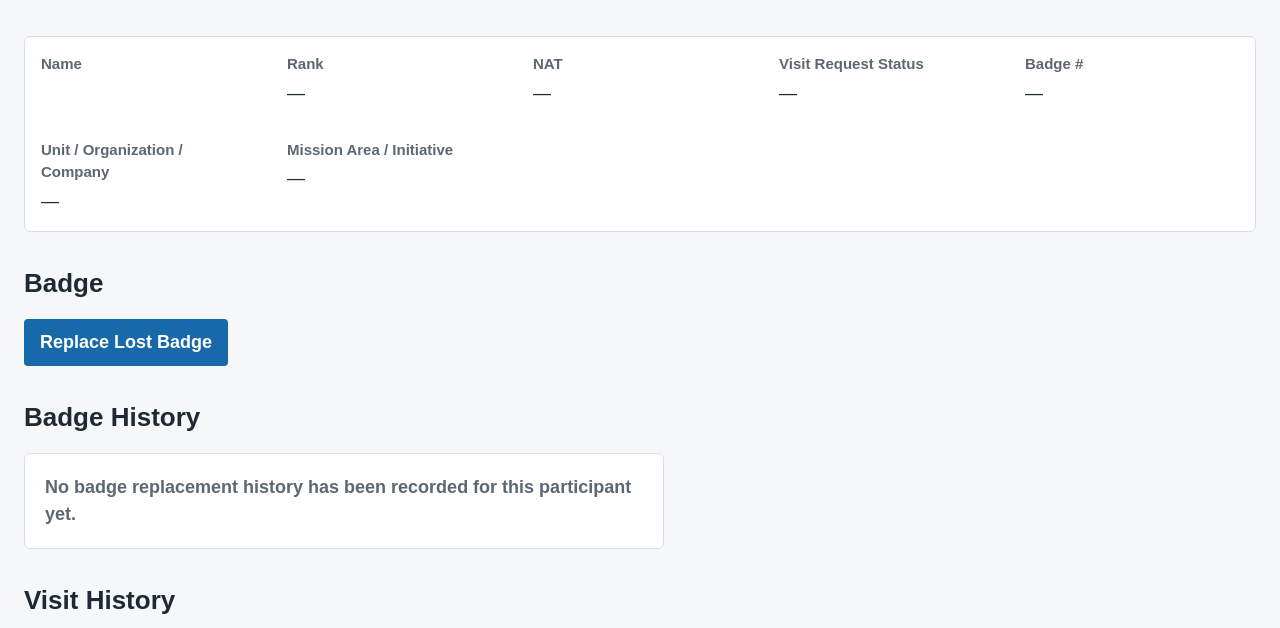
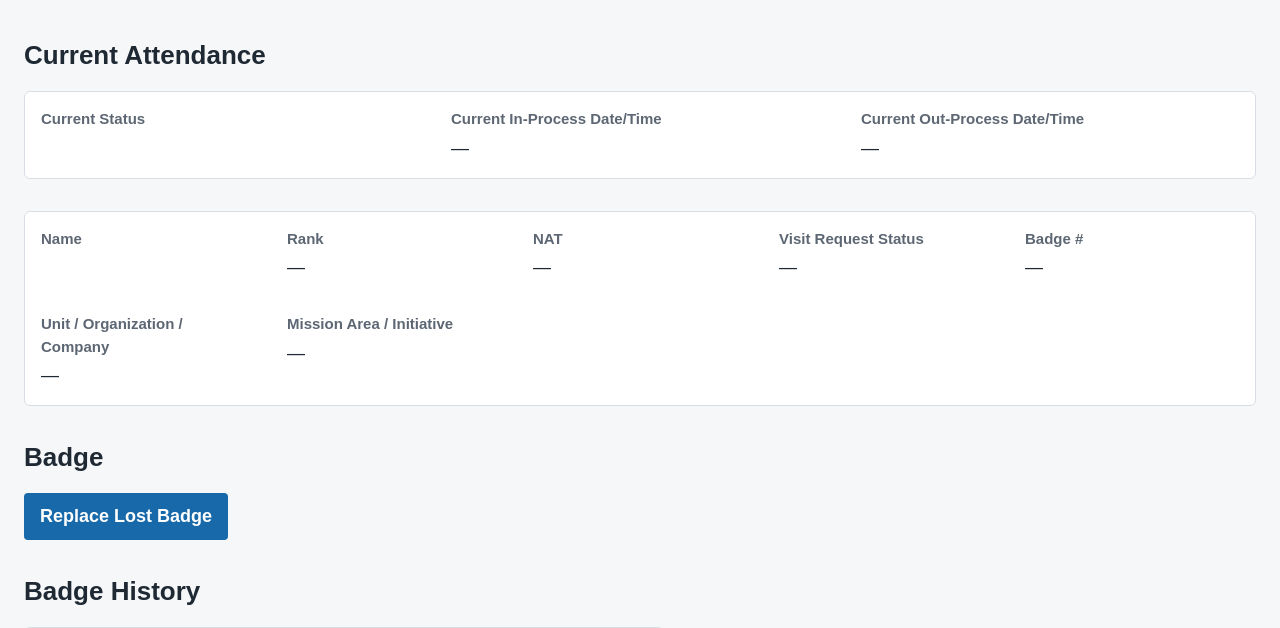
Before and after one commit to gacurl/GroundTrack, a Flask app: template templates/participant_detail.html in a window 1280 px wide. Shown: the part 221-849 px from the top of the page. Run offline with Flask 3, Linux system fonts and the light colour scheme; the template is opened without the code that fills it, so the values that code supplies are empty.

Commit message:
Add participant attendance summary

```diff
--- a/app.py
+++ b/app.py
@@ -759,6 +759,31 @@
     return participant
 
 
+def current_attendance_summary(participant, visits):
+    summary = {
+        "status": participant["status"],
+        "in_process_at": participant["in_process_at"],
+        "out_process_at": participant["out_process_at"],
+    }
+
+    if visits:
+        if participant["status"] == "On Ground":
+            open_visit = next(
+                (visit for visit in visits if not visit["out_process_at"]),
+                None,
+            )
+            if open_visit:
+                summary["in_process_at"] = open_visit["in_process_at"]
+                summary["out_process_at"] = open_visit["out_process_at"]
+                return summary
+
+        latest_visit = visits[0]
+        summary["in_process_at"] = latest_visit["in_process_at"]
+        summary["out_process_at"] = latest_visit["out_process_at"]
+
+    return summary
+
+
 def get_participant_visits(participant_id):
     try:
         return get_db().execute(
@@ -932,6 +957,7 @@
     participant = get_participant(participant_id)
     if participant is None:
         abort(404)
+    visits = get_participant_visits(participant_id)
 
     message = None
     if request.args.get("badge_replaced"):
@@ -943,7 +969,8 @@
     return render_template(
         "participant_detail.html",
         participant=participant,
-        visits=get_participant_visits(participant_id),
+        attendance=current_attendance_summary(participant, visits),
+        visits=visits,
         badge_history=get_badge_history(participant_id),
         message=message,
     )
--- a/templates/participant_detail.html
+++ b/templates/participant_detail.html
@@ -17,6 +17,24 @@
       {{ message }}
     </div>
   {% endif %}
+
+  <section class="attendance-summary" aria-labelledby="attendance-summary-heading">
+    <h2 id="attendance-summary-heading">Current Attendance</h2>
+    <dl class="detail-list">
+      <div>
+        <dt>Current Status</dt>
+        <dd>{{ attendance.status }}</dd>
+      </div>
+      <div>
+        <dt>Current In-Process Date/Time</dt>
+        <dd>{{ attendance.in_process_at or "—" }}</dd>
+      </div>
+      <div>
+        <dt>Current Out-Process Date/Time</dt>
+        <dd>{{ attendance.out_process_at or "—" }}</dd>
+      </div>
+    </dl>
+  </section>
 
   <dl class="detail-list">
     <div>
```
Also changed, not shown: tests/test_participant_detail.py (+73 -0 lines).
